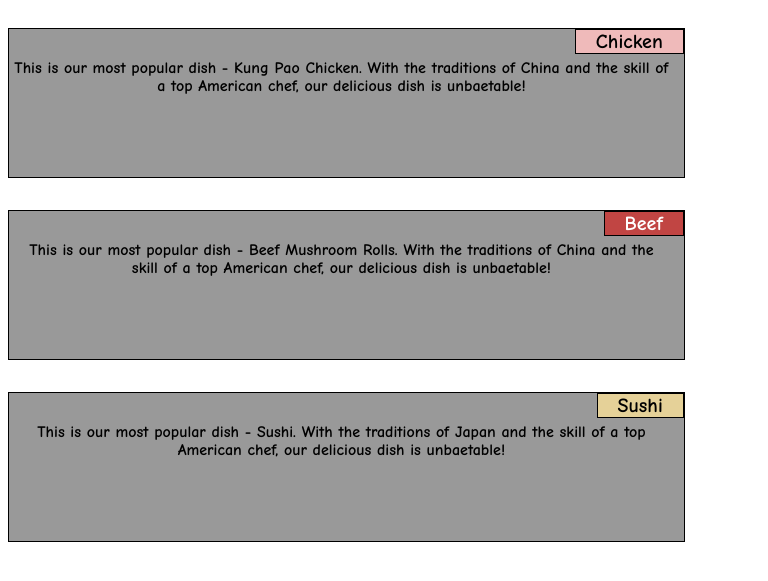
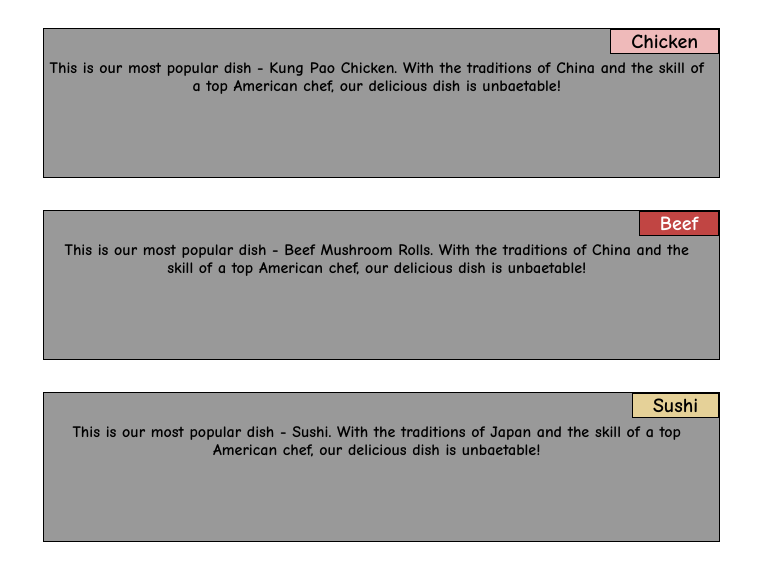
Before and after one commit to IY-Home/coursera, a plain HTML site: page index.html in a window 768 px wide. Shown: the part 61-642 px from the top of the page. Drawn offline with Linux system fonts and the light colour scheme.

Commit message:
Add files via upload

```diff
--- a/css/styles.css
+++ b/css/styles.css
@@ -149,16 +149,22 @@ p {
 
 /********** Small devices only **********/
 @media (min-width: 768px) and (max-width: 991px) {
+p {
+       margin-left: 2vw;
+  }
   .md-6 {
         width: 50%;
   }
   .md-12 {
-        width: 100%;
+        width: 105.7%;
   }
 }
 
 /********** Extra Small devices only **********/
 @media (max-width: 768px) {
+p {
+       margin-left: 4.6vw;
+  }
  .xd-12 {
         width: 100%;
   }
```
